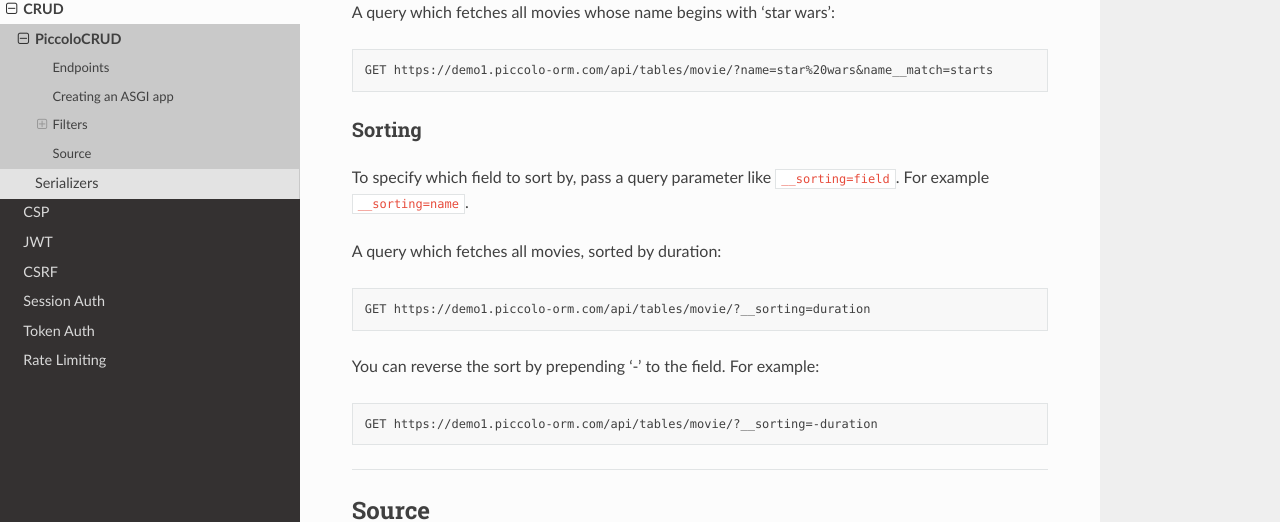
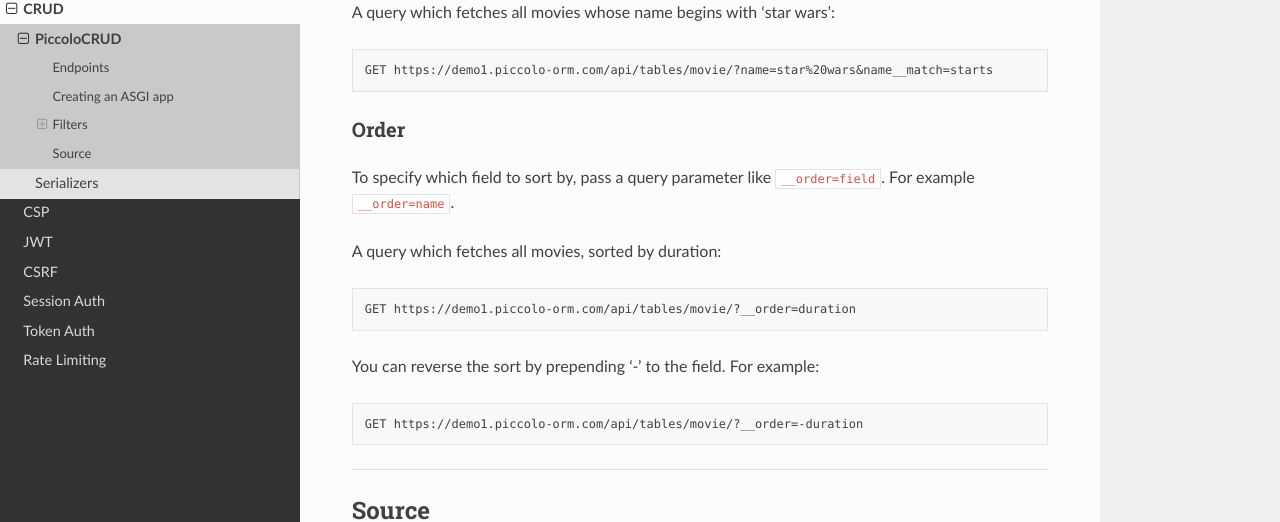
Before and after one commit to piccolo-orm/piccolo_api, a Sphinx documentation site: the page built from docs/source/crud/piccolo_crud.rst, in a window 1280 px wide and 900 px high, scrolled down 3031 px. Shown: the part 144-666 px from the top of the window. Built offline with Sphinx 7.4.7 and the Read the Docs theme 2.0.0, drawn with Linux system fonts in a browser that asks for light colours.

Commit message:
fixed PiccoloCRUD docs - 'sorting' should be 'order'

```diff
--- a/docs/source/crud/piccolo_crud.rst
+++ b/docs/source/crud/piccolo_crud.rst
@@ -164,23 +164,23 @@ A query which fetches all movies whose name begins with 'star wars':
 
     GET https://demo1.piccolo-orm.com/api/tables/movie/?name=star%20wars&name__match=starts
 
-Sorting
-~~~~~~~
+Order
+~~~~~
 
-To specify which field to sort by, pass a query parameter like ``__sorting=field``.
-For example ``__sorting=name``.
+To specify which field to sort by, pass a query parameter like ``__order=field``.
+For example ``__order=name``.
 
 A query which fetches all movies, sorted by duration:
 
 .. code-block::
 
-    GET https://demo1.piccolo-orm.com/api/tables/movie/?__sorting=duration
+    GET https://demo1.piccolo-orm.com/api/tables/movie/?__order=duration
 
 You can reverse the sort by prepending '-' to the field. For example:
 
 .. code-block::
 
-    GET https://demo1.piccolo-orm.com/api/tables/movie/?__sorting=-duration
+    GET https://demo1.piccolo-orm.com/api/tables/movie/?__order=-duration
 
 -------------------------------------------------------------------------------
 
```
